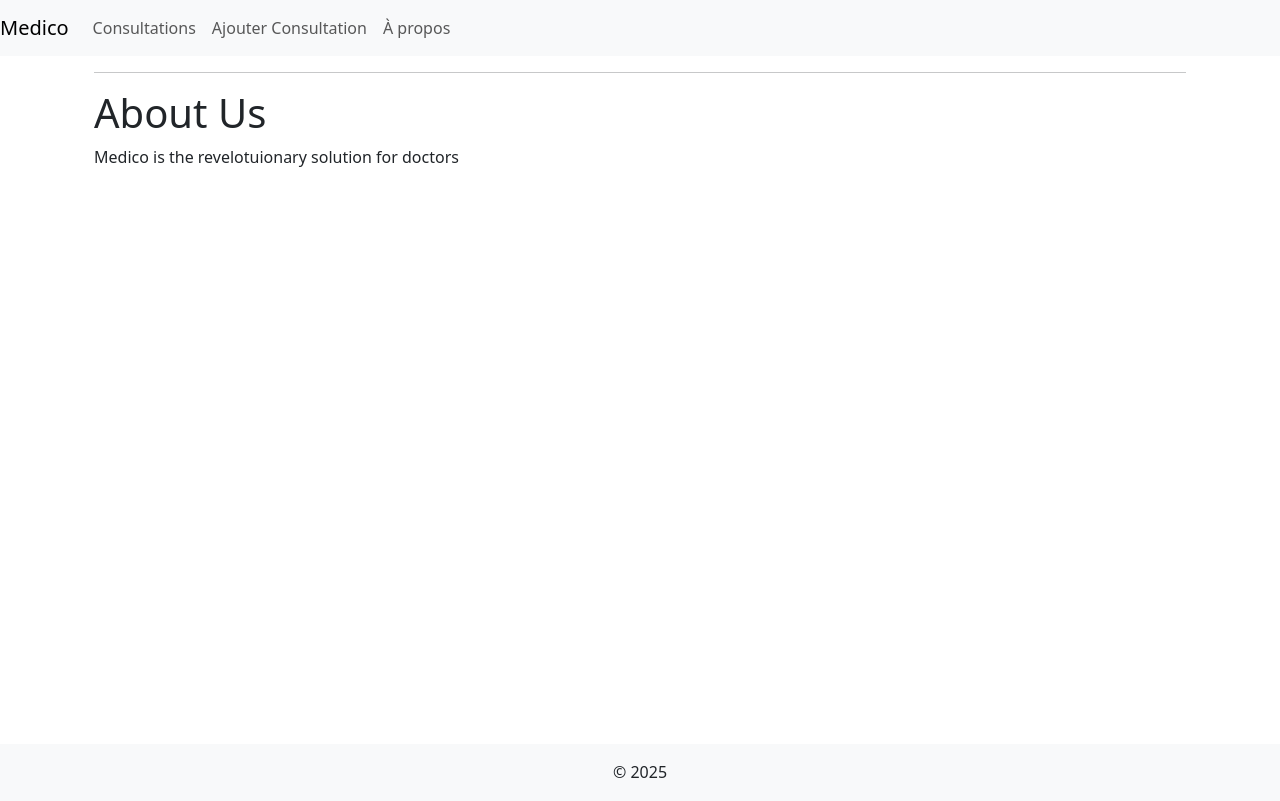
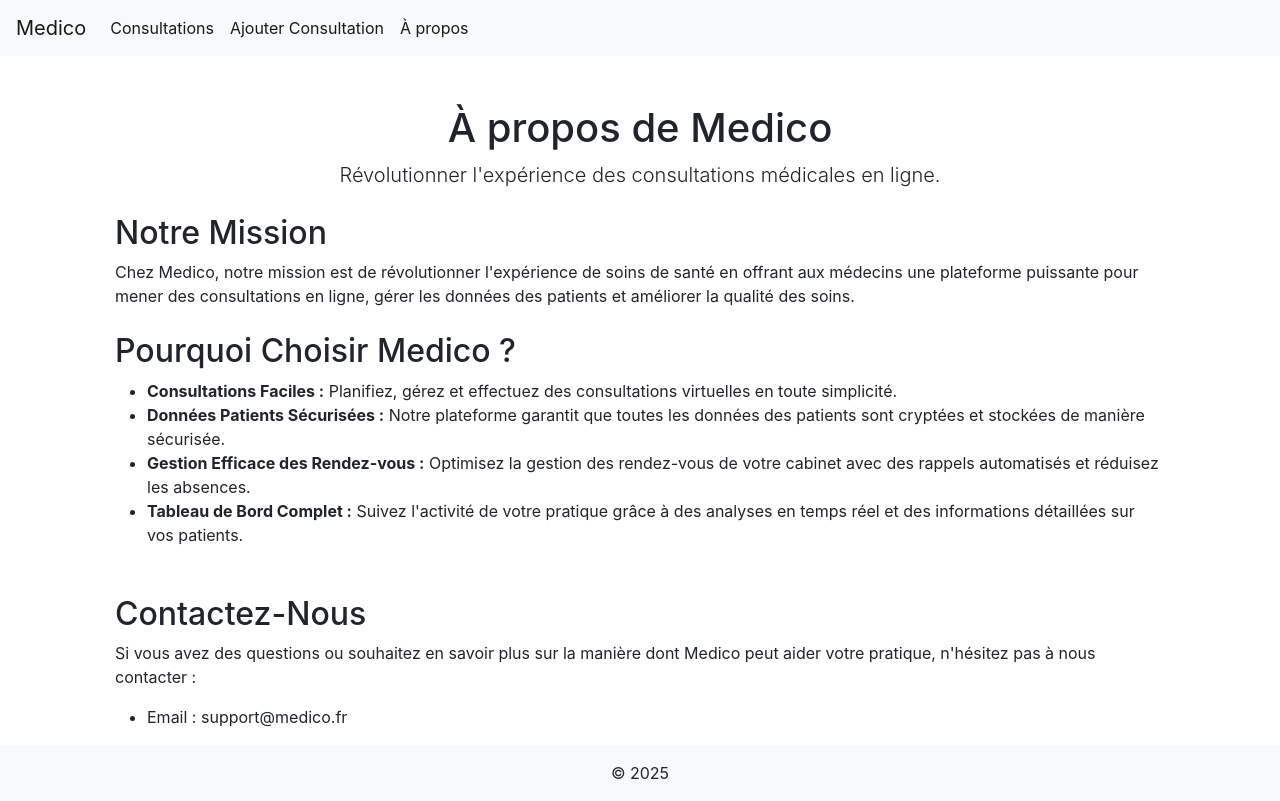
Before and after one commit to Lyne-Gh/Medico, a Django app: page /about/ in a window 1280 px wide. Before the commit the page ends 778 px from the top, so only its background shows below. Run offline with Django 5.2, Linux system fonts and the light colour scheme; some libraries are stand-ins or nearby versions.

Commit message:
Ajout de bootstrap au Page About et Nouvelle consultations + ajout de mail README - Lyne GHRIBI

```diff
--- a/cc/medico/templates/medico/about.html
+++ b/cc/medico/templates/medico/about.html
@@ -1,22 +1,44 @@
-{% extends 'medico/main.html'%}
+{% extends 'medico/main.html' %}
 {% load django_bootstrap5 %}
 {% block content %}
 <!DOCTYPE html>
-<html lang="en">
+<html lang="fr">
 <head>
     <meta charset="UTF-8">
     <meta name="viewport" content="width=device-width, initial-scale=1.0">
     <title>{% block title %}Medico{% endblock %}</title>
+    <link rel="stylesheet" href="https://stackpath.bootstrapcdn.com/bootstrap/4.5.2/css/bootstrap.min.css">
 </head>
 <body>
-    <nav>
+    <div class="container mt-5">
+        <header class="text-center mb-4">
+            <h1>À propos de Medico</h1>
+            <p class="lead">Révolutionner l'expérience des consultations médicales en ligne.</p>
+        </header>
 
+        <section>
+            <h2>Notre Mission</h2>
+            <p>Chez Medico, notre mission est de révolutionner l'expérience de soins de santé en offrant aux médecins une plateforme puissante pour mener des consultations en ligne, gérer les données des patients et améliorer la qualité des soins.</p>
+        </section>
 
-    </nav>
-    <hr>
+        <section class="mt-4">
+            <h2>Pourquoi Choisir Medico ?</h2>
+            <ul>
+                <li><strong>Consultations Faciles :</strong> Planifiez, gérez et effectuez des consultations virtuelles en toute simplicité.</li>
+                <li><strong>Données Patients Sécurisées :</strong> Notre plateforme garantit que toutes les données des patients sont cryptées et stockées de manière sécurisée.</li>
+                <li><strong>Gestion Efficace des Rendez-vous :</strong> Optimisez la gestion des rendez-vous de votre cabinet avec des rappels automatisés et réduisez les absences.</li>
+                <li><strong>Tableau de Bord Complet :</strong> Suivez l'activité de votre pratique grâce à des analyses en temps réel et des informations détaillées sur vos patients.</li>
+            </ul>
+        </section>
 
-    <h1>About Us</h1>
-    <p>Medico is the revelotuionary solution for doctors</p>
+        <section class="mt-5">
+            <h2>Contactez-Nous</h2>
+            <p>Si vous avez des questions ou souhaitez en savoir plus sur la manière dont Medico peut aider votre pratique, n'hésitez pas à nous contacter :</p>
+            <ul>
+                <li>Email : support@medico.fr</li>
+            </ul>
+        </section>
+    </div>
 </body>
 </html>
 {% endblock %}
--- a/cc/medico/templates/medico/consultationDetails.html
+++ b/cc/medico/templates/medico/consultationDetails.html
@@ -7,6 +7,7 @@
     <meta charset="UTF-8">
     <meta name="viewport" content="width=device-width, initial-scale=1.0">
     <title>{%block title%}Consultation{%endblock%} </title>
+    <link rel="stylesheet" href="https://stackpath.bootstrapcdn.com/bootstrap/4.5.2/css/bootstrap.min.css">
 </head>
 <body>
     <nav>
--- a/cc/medico/templates/medico/consultationModif.html
+++ b/cc/medico/templates/medico/consultationModif.html
@@ -7,6 +7,7 @@
     <meta charset="UTF-8">
     <meta name="viewport" content="width=device-width, initial-scale=1.0">
     <title>{%block title%}Document{%endblock%}</title>
+    <link rel="stylesheet" href="https://stackpath.bootstrapcdn.com/bootstrap/4.5.2/css/bootstrap.min.css">
 </head>
 <body>
     <h1 class="display-1">Modification de la Consultation {{ consultation.pk }} </h1>
--- a/cc/medico/templates/medico/listeconsultations.html
+++ b/cc/medico/templates/medico/listeconsultations.html
@@ -7,6 +7,7 @@
     <meta charset="UTF-8">
     <meta name="viewport" content="width=device-width, initial-scale=1.0">
     <title>{% block title %}Liste Consultations{% endblock %}</title>
+    <link rel="stylesheet" href="https://stackpath.bootstrapcdn.com/bootstrap/4.5.2/css/bootstrap.min.css">
 </head>
 <style>
     .custom-table {
--- a/cc/medico/templates/medico/main.html
+++ b/cc/medico/templates/medico/main.html
@@ -7,6 +7,7 @@
  <html lang="fr">
   <head><meta charset="utf-8">
    <title>{% block title %}Accueil{% endblock %}</title>
+   <link rel="stylesheet" href="https://stackpath.bootstrapcdn.com/bootstrap/4.5.2/css/bootstrap.min.css">
   </head>
   <body class="d-flex flex-column min-vh-100">
     <nav class="navbar navbar-expand-lg navbar-light bg-light">
```
Also changed, not shown: cc/medico/templates/medico/nouvelle_consultation.html (+16 -9 lines), README.md.
